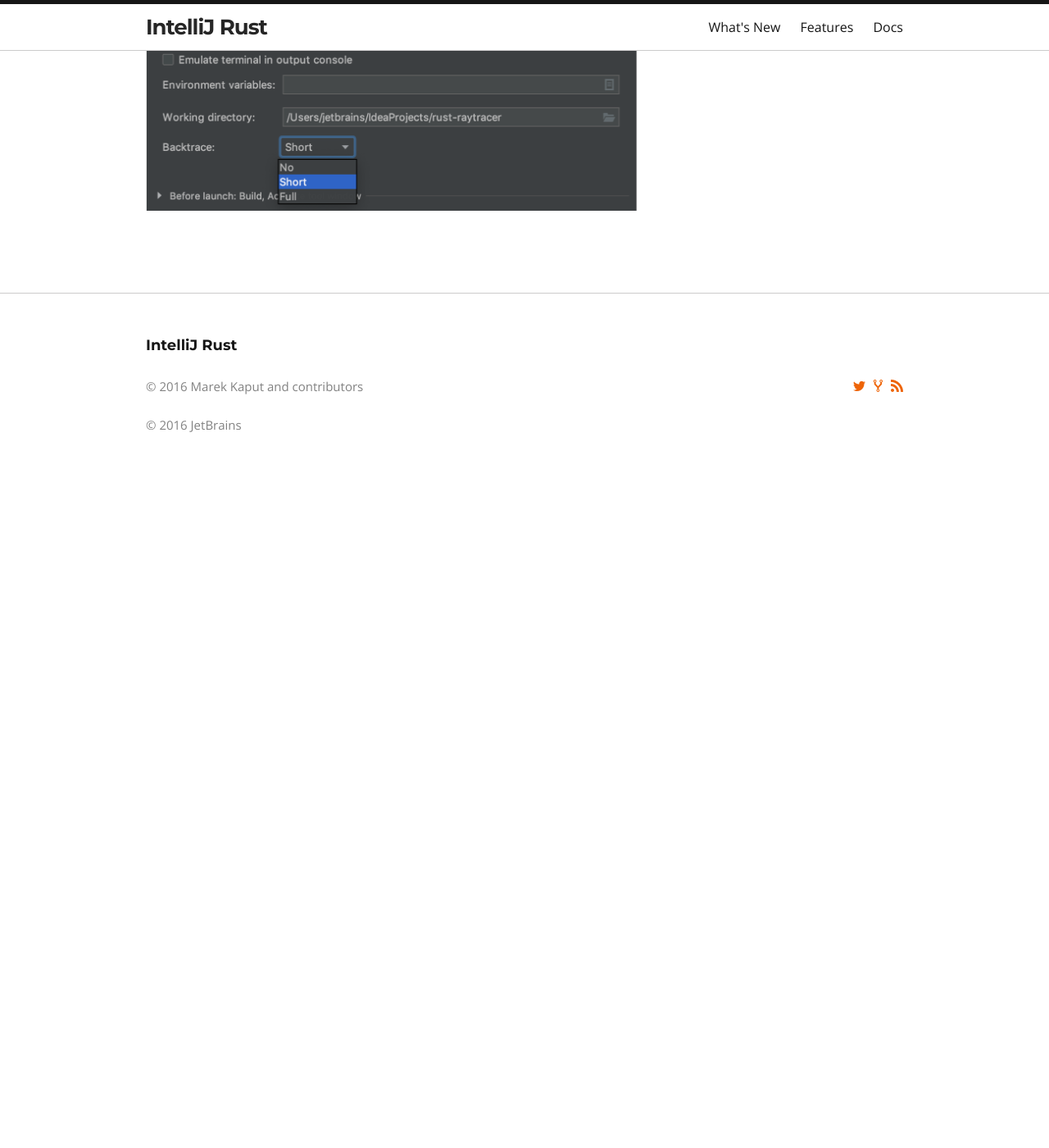
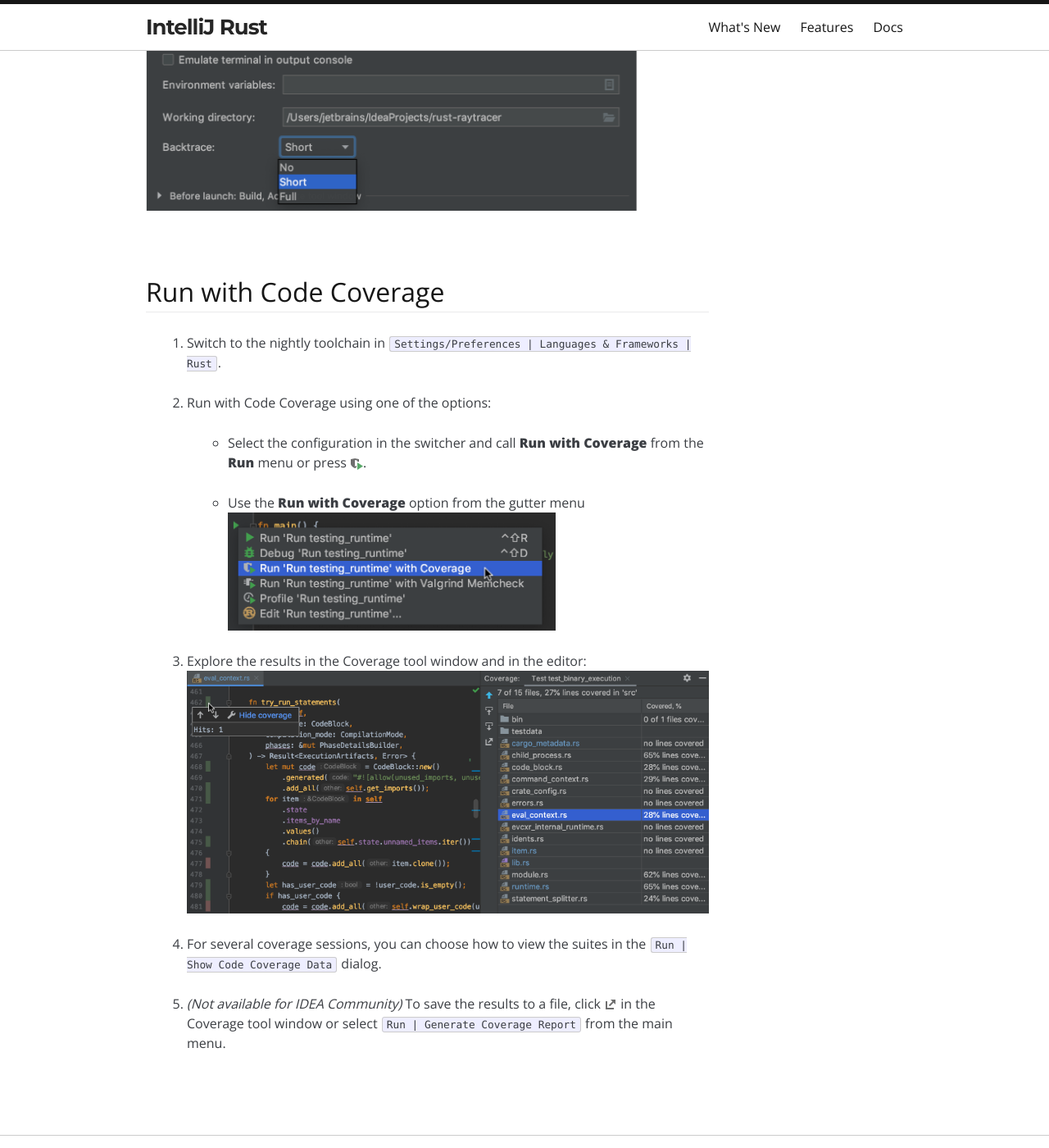
Before and after one commit to intellij-rust/intellij-rust.github.io, a Jekyll site: the page built from _docs/quick-start.markdown, in a window 1280 px wide and 1400 px high, scrolled down 6753 px. Shown: the whole window at 82% size. Built offline with Jekyll 4.4.1, drawn with Linux system fonts in a browser that asks for light colours; nearby versions of some CDN libraries; some web fonts are replaced; before the commit the page ends 7383 px from its top, so only the background shows below that.

Commit message:
QSG: chapter on Coverage

```diff
--- a/_docs/quick-start.markdown
+++ b/_docs/quick-start.markdown
@@ -112,3 +112,23 @@
 To view stack traces, use the **Backtrace** option, which corresponds to `RUST_BACKTRACE`:
 
 ![backtrace](/assets/quick-start/qsg_backtrace.png){:width="600px"}
+
+{% include h title="Run with Code Coverage" tag="coverage" %}
+1. Switch to the nightly toolchain in `Settings/Preferences | Languages & Frameworks | Rust`.
+
+2. Run with Code Coverage using one of the options:
+
+    - Select the configuration in the switcher and call **Run with Coverage** from the
+    **Run** menu or press <img src="/assets/quick-start/icons._coverage.png" width="16" alr="coverage icon"/>.
+
+    - Use the **Run with Coverage** option from the gutter menu
+    ![coverage-gutter](/assets/quick-start/qsg_coverage_gutter.png){:width="400px""}
+
+3. Explore the results in the Coverage tool window and in the editor:
+![coverage-results](/assets/quick-start/qsg_coverage_results.png){:width="875px""}
+
+4. For several coverage sessions, you can choose how to view the suites in the `Run | Show Code Coverage Data` dialog.
+
+5. *(Not available for IDEA Community)* To save the results to a file, click
+<img src="/assets/quick-start/icons_coverage_export.png" width="16" alt="coverage results export icon"/> in the Coverage tool window
+or select `Run | Generate Coverage Report` from the main menu.
```
Also changed, not shown: assets/quick-start/icons._coverage.png (added), assets/quick-start/icons_coverage_export.png (added), assets/quick-start/qsg_coverage_gutter.png (added), assets/quick-start/qsg_coverage_results.png (added), assets/quick-start/qsg_coverage_savetofile.png (added).
